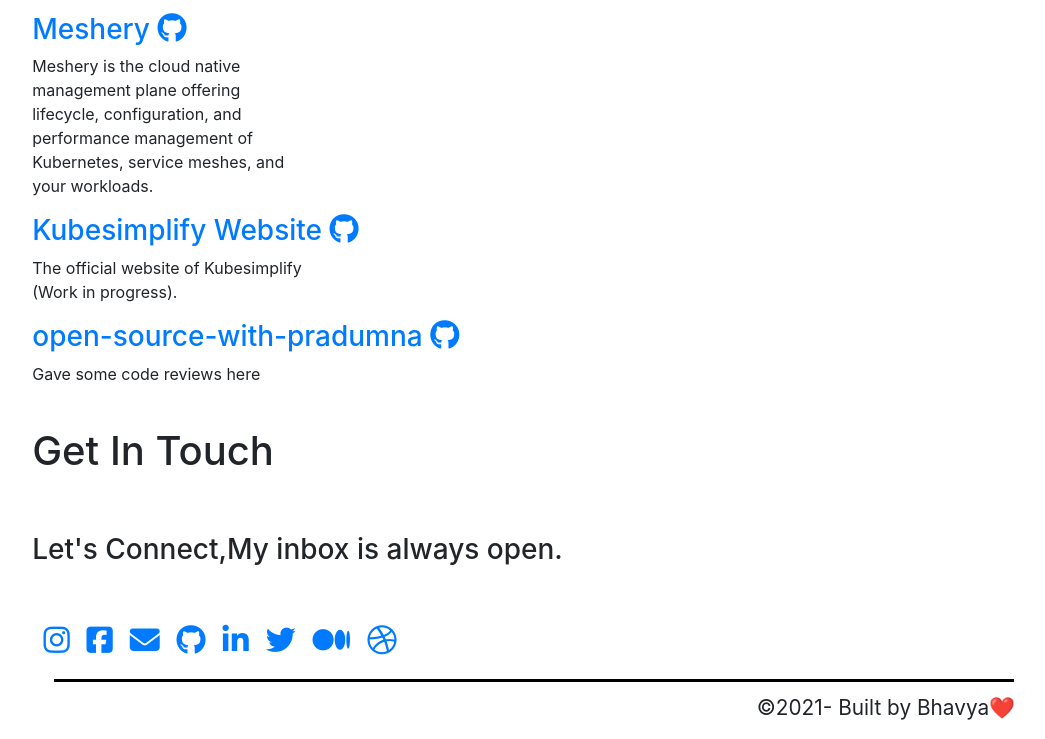
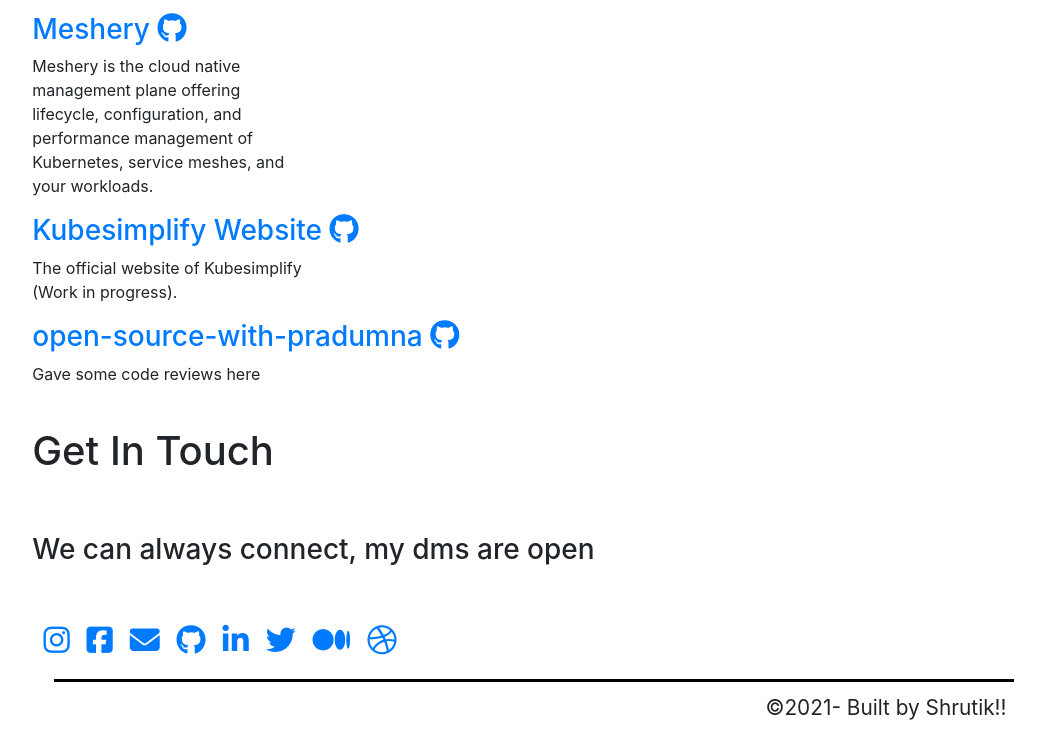
Before and after one commit to shrutikp70/Portfolio, a plain HTML site: page index.html in a window 1280 px wide. Shown: the part 4280-5019 px from the top of the page, without its empty margins (138-1183 px from the left). Drawn offline with nearby package versions, Linux system fonts and the light colour scheme.

Commit message:
Update index.html

```diff
--- a/index.html
+++ b/index.html
@@ -19,7 +19,7 @@
 
 </script>
 <script src='https://kit.fontawesome.com/a076d05399.js' crossorigin='anonymous'></script>
-    <title>Bhavya Sachdeva</title>
+    <title>Shrutik Patil</title>
 </head>
 <body>
 
@@ -356,7 +356,7 @@
 <div class="part-8">
 <div id="touch"  class="box-8">
   <h1 class="box-8-heading">Get In Touch</h1>
-  <h3 class="inbox">Let's Connect,My inbox is always open.</h3>
+  <h3 class="inbox">We can always connect, my dms are open</h3>
   <div class="connect">
     &nbsp;&nbsp;<a href="https://www.instagram.com/bhavya_sachdeva__/"><i style="font-size:30px" class="fa fa-instagram"></i></a>
     &nbsp;&nbsp;<a href=""><i style="font-size:30px" class="fa fa-facebook-square" aria-hidden="true"></i></a>
@@ -372,7 +372,7 @@
 <div class="footer-border"></div>
 <footer>
 <p class="copy">
-&#169;2021- Built by Bhavya❤️
+&#169;2021- Built by Shrutik!!
 </p>
 </footer>
 </div>
```
